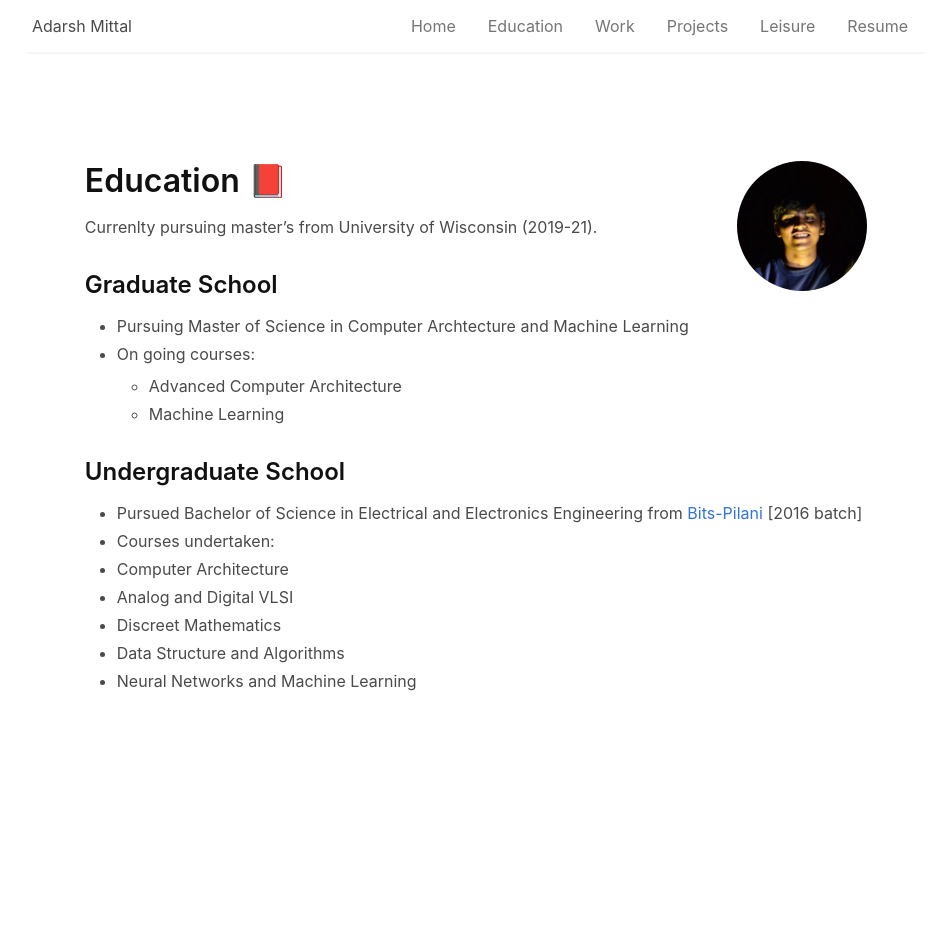
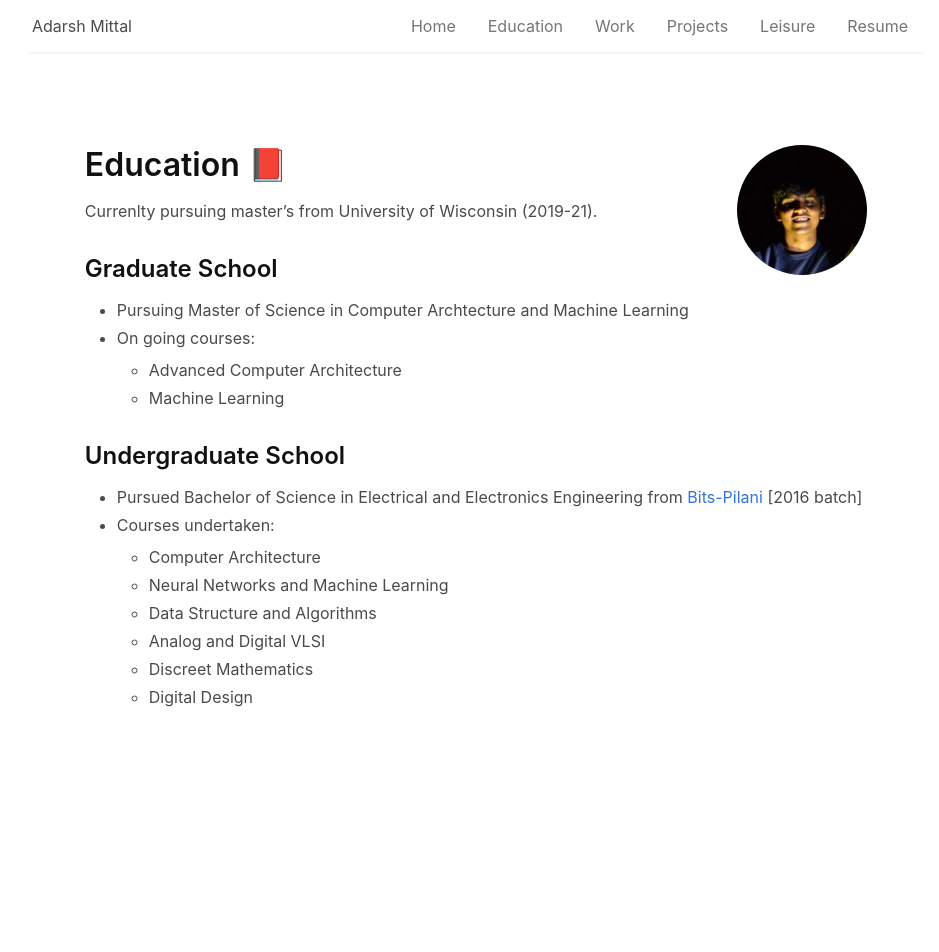
Before and after one commit to adarshm9031/adarshm, a Jekyll site: the page built from education.md, in a window 1280 px wide. Shown: the whole page, without its empty margins (164-1103 px from the left). Built offline with Jekyll 4.4.1, drawn with Linux system fonts in a browser that asks for light colours.

Commit message:
Update education.md

```diff
--- a/education.md
+++ b/education.md
@@ -36,8 +36,9 @@
 ### Undergraduate School
 - Pursued Bachelor of Science in Electrical and Electronics Engineering from [Bits-Pilani](https://www.bits-pilani.ac.in/) [2016 batch]
 - Courses undertaken:
-- Computer Architecture
-- Analog and Digital VLSI
-- Discreet Mathematics
-- Data Structure and Algorithms
-- Neural Networks and Machine Learning
+	- Computer Architecture
+	- Neural Networks and Machine Learning
+	- Data Structure and Algorithms
+	- Analog and Digital VLSI
+	- Discreet Mathematics
+	- Digital Design
```
